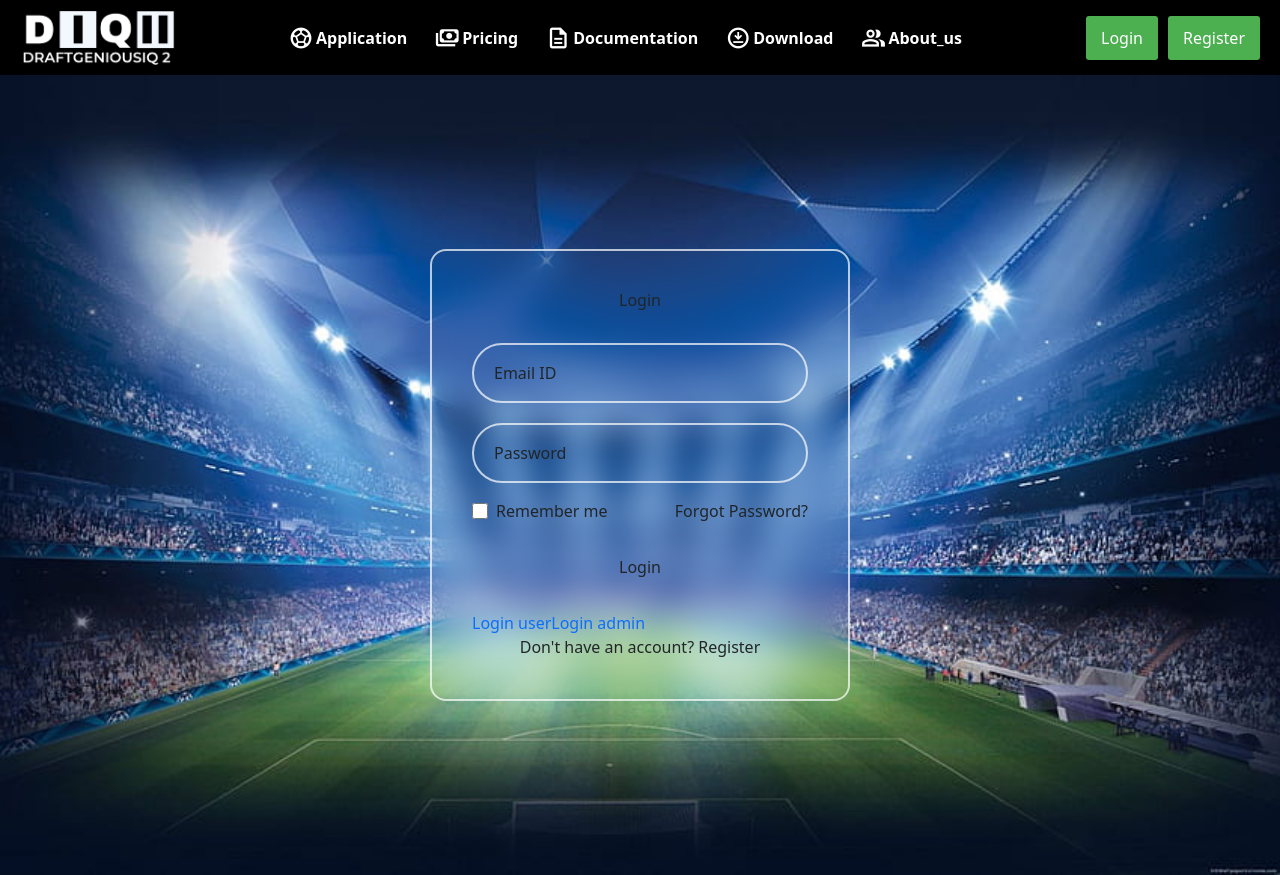
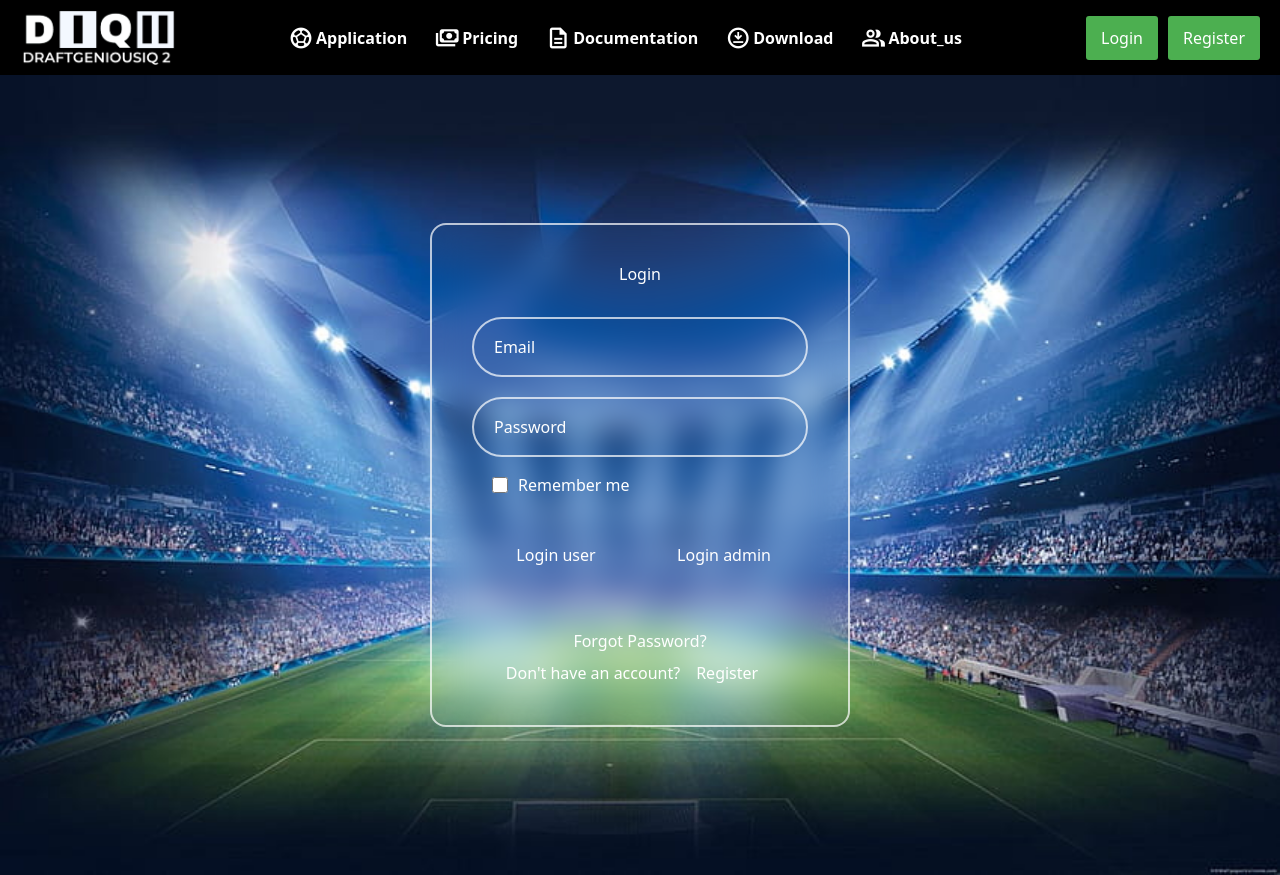
Before and after one commit to guti10x/DraftGeniousIQ2, an Angular app: page /login in a window 1280 px wide. Built offline with nearby package versions, Linux system fonts and the light colour scheme.

Commit message:
Add content y navegación ventana registro + fix estilos btns login y register

```diff
--- a/src/app/login-page/login-page.component.html
+++ b/src/app/login-page/login-page.component.html
@@ -6,7 +6,7 @@
 
         <div class="login__inputs">
             <div class="login__box">
-                <input type="email" placeholder="Email ID" required class="login__input">
+                <input type="email" placeholder="Email" required class="login__input">
                 <i class="ri-mail-fill"></i>
             </div>
 
@@ -21,16 +21,16 @@
                 <input type="checkbox" class="login__check-input" id="user-check">
                 <label for="user-check" class="login__check-label">Remember me</label>
             </div>
-
-            <a href="#" class="login__forgot">Forgot Password?</a>
         </div>
 
-        <button type="submit" class="login__button">Login</button>
-        <a routerLink="/home">Login user</a>
-        <a routerLink="/admin">Login admin</a>
+        <div class="log-btns">
+            <a routerLink="/home" class="login__button">Login user</a>
+            <a routerLink="/admin" class="login__button">Login admin</a>
+        </div>
 
         <div class="login__register">
-            Don't have an account? <a href="#">Register</a>
+            <a href="#" class="login__forgot">Forgot Password?</a>
+            <p>Don't have an account?<a routerLink="/register" class="login__button">Register</a></p>
         </div>
     </form>
 </div>
--- a/src/app/login-page/login-page.component.scss
+++ b/src/app/login-page/login-page.component.scss
@@ -12,6 +12,7 @@
   box-sizing: border-box;
   padding: 0;
   margin: 0;
+  color: white;
 }
 
 body,
@@ -104,11 +105,13 @@ img {
   font-size: 1.25rem;
 }
 
-.login__check,
-.login__check-box {
+.login__check{
   display: flex;
+  flex-direction: column;
   justify-content: space-between;
-  align-items: center;
+  align-items: start;
+  margin-left: 20px;
+  margin-top: 15px;
 }
 
 .login__check {
@@ -117,7 +120,11 @@ img {
 }
 
 .login__check-box {
-  column-gap: .5rem;
+  display: flex;
+  flex-direction: row;
+  justify-content: center;
+  align-items: center;
+  gap: 10px;
 }
 
 .login__check-input {
@@ -138,6 +145,7 @@ img {
   width: 100%;
   padding: 1rem;
   margin-bottom: 1rem;
+  text-align: center;
   background-color: var(--white-color);
   border-radius: 4rem;
   color: var(--black-color);
@@ -145,9 +153,21 @@ img {
   cursor: pointer;
 }
 
+.log-btns{
+  display: flex;
+  flex-direction: row;
+  align-items: center;
+  justify-content: center;
+  margin-top: 30px;
+}
+
 .login__register {
   font-size: var(--small-font-size);
   text-align: center;
+  display: flex;
+  flex-direction: column;
+  gap: 8px;
+  margin-top: 30px;
 }
 
 .login__register a {
--- a/src/app/login-page/login-page.component.ts
+++ b/src/app/login-page/login-page.component.ts
@@ -2,14 +2,18 @@ import { Component } from '@angular/core';
 import { RouterLink, RouterOutlet } from '@angular/router';
 import { HomePageComponent } from '../home-page/home-page.component';
 import { AdminPageComponent } from '../admin-page/admin-page.component';
+import { RegisterPageComponent } from '../register-page/register-page.component';
 
 @Component({
   selector: 'login-page',
   standalone: true,
-  imports: [RouterLink, RouterOutlet, HomePageComponent, AdminPageComponent],
+  imports: [RouterLink, RouterOutlet, HomePageComponent, AdminPageComponent,RegisterPageComponent],
   templateUrl: './login-page.component.html',
   styleUrl: './login-page.component.scss'
 })
 export class LoginPageComponent {
+  email: string = '';
+  password: string = '';
 
+  constructor() { }
 }
--- a/src/app/register-page/register-page.component.html
+++ b/src/app/register-page/register-page.component.html
@@ -1 +1,41 @@
-<p>register-page works!</p>
+<div class="login">
+    <img src="../../assets/imagenes/fondo_login6.jpg" alt="image" class="login__bg">
+
+    <form action="" class="login__form">
+        <h1 class="login__title">Register</h1>
+
+        <div class="login__inputs">
+
+            <div class="login__box">
+                <input type="email" placeholder="Username" required class="login__input">
+                <i class="ri-mail-fill"></i>
+            </div>
+
+            <div class="login__box">
+                <input type="email" placeholder="Email" required class="login__input">
+                <i class="ri-mail-fill"></i>
+            </div>
+
+            <div class="login__box">
+                <input type="password" placeholder="Password" required class="login__input">
+                <i class="ri-lock-2-fill"></i>
+            </div>
+        </div>
+
+        <div class="login__check">
+            <div class="login__check-box">
+                <input type="checkbox" class="login__check-input" id="user-check">
+                <label for="user-check" class="login__check-label">Remember me</label>
+            </div>
+        </div>
+
+        <div class="log-btns">
+            <a routerLink="/home" class="login__button">Register user</a>
+            <a routerLink="/admin" class="login__button">Register admin</a>
+        </div>
+
+        <div class="login__register">
+            <p>You have an account?<a routerLink="/login" class="login__button">Login</a></p>
+        </div>
+    </form>
+</div>
--- a/src/app/register-page/register-page.component.scss
+++ b/src/app/register-page/register-page.component.scss
@@ -0,0 +1,195 @@
+:root {
+  --white-color: hsl(0, 0%, 100%);
+  --black-color: hsl(0, 0%, 0%);
+  --body-font: "Poppins", sans-serif;
+  --h1-font-size: 2rem;
+  --normal-font-size: 1rem;
+  --small-font-size: .813rem;
+}
+
+/*=============== BASE ===============*/
+* {
+  box-sizing: border-box;
+  padding: 0;
+  margin: 0;
+  color: white;
+}
+
+body,
+input,
+button {
+  font-family: var(--body-font);
+  font-size: var(--normal-font-size);
+}
+
+a {
+  text-decoration: none;
+}
+
+img {
+  display: block;
+  max-width: 100%;
+  height: auto;
+}
+
+/*=============== LOGIN ===============*/
+.login {
+  position: relative;
+  height: 100vh;
+  display: grid;
+  align-items: center;
+}
+
+.login__bg {
+  position: absolute;
+  width: 100%;
+  height: 100%;
+  object-fit: cover;
+  object-position: center;
+}
+
+.login__form {
+  position: relative;
+  margin-inline: 1.5rem;
+  background-color: hsla(0, 0%, 100%, .01);
+  border: 2px solid hsla(0, 0%, 100%, .7);
+  padding: 2.5rem 1rem;
+  color: var(--white-color);
+  border-radius: 1rem;
+  backdrop-filter: blur(16px);
+}
+
+.login__title {
+  text-align: center;
+  font-size: var(--h1-font-size);
+  margin-bottom: 1.25rem;
+}
+
+.login__inputs,
+.login__box {
+  display: grid;
+}
+
+.login__inputs {
+  row-gap: 1.25rem;
+  margin-bottom: 1rem;
+}
+
+.login__box {
+  grid-template-columns: 1fr max-content;
+  column-gap: .75rem;
+  align-items: center;
+  border: 2px solid hsla(0, 0%, 100%, .7);
+  padding-inline: 1.25rem;
+  border-radius: 4rem;
+}
+
+.login__input,
+.login__button {
+  border: none;
+  outline: none;
+}
+
+.login__input {
+  width: 100%;
+  background: none;
+  color: var(--white-color);
+  padding-block: 1rem;
+}
+
+.login__input::placeholder {
+  color: var(--white-color);
+}
+
+.login__box i {
+  font-size: 1.25rem;
+}
+
+.login__check{
+  display: flex;
+  flex-direction: column;
+  justify-content: space-between;
+  align-items: start;
+  margin-left: 20px;
+  margin-top: 15px;
+}
+
+.login__check {
+  margin-bottom: 1rem;
+  font-size: var(--small-font-size);
+}
+
+.login__check-box {
+  display: flex;
+  flex-direction: row;
+  justify-content: center;
+  align-items: center;
+  gap: 10px;
+}
+
+.login__check-input {
+  width: 1rem;
+  height: 1rem;
+  accent-color: var(--white-color);
+}
+
+.login__forgot {
+  color: var(--white-color);
+}
+
+.login__forgot:hover {
+  text-decoration: underline;
+}
+
+.login__button {
+  width: 100%;
+  padding: 1rem;
+  margin-bottom: 1rem;
+  text-align: center;
+  background-color: var(--white-color);
+  border-radius: 4rem;
+  color: var(--black-color);
+  font-weight: 500;
+  cursor: pointer;
+}
+
+.log-btns{
+  display: flex;
+  flex-direction: row;
+  align-items: center;
+  justify-content: center;
+  margin-top: 30px;
+}
+
+.login__register {
+  font-size: var(--small-font-size);
+  text-align: center;
+  display: flex;
+  flex-direction: column;
+  gap: 8px;
+  margin-top: 30px;
+}
+
+.login__register a {
+  color: var(--white-color);
+  font-weight: 500;
+}
+
+.login__register a:hover {
+  text-decoration: underline;
+}
+
+/*=============== BREAKPOINTS ===============*/
+/* For medium devices */
+@media screen and (min-width: 576px) {
+  .login {
+    justify-content: center;
+  }
+  .login__form {
+    width: 420px;
+    padding-inline: 2.5rem;
+  }
+  .login__title {
+    margin-bottom: 2rem;
+  }
+}
--- a/src/app/register-page/register-page.component.ts
+++ b/src/app/register-page/register-page.component.ts
@@ -1,12 +1,21 @@
 import { Component } from '@angular/core';
+import { RouterLink, RouterOutlet } from '@angular/router';
+import { LoginPageComponent } from '../login-page/login-page.component';
+import { HomePageComponent } from '../home-page/home-page.component';
+import { AdminPageComponent } from '../admin-page/admin-page.component';
 
 @Component({
   selector: 'register-page',
   standalone: true,
-  imports: [],
+  imports: [RouterLink, RouterOutlet, LoginPageComponent, HomePageComponent, AdminPageComponent],
   templateUrl: './register-page.component.html',
   styleUrl: './register-page.component.scss'
 })
 export class RegisterPageComponent {
+  user: string = '';
+  email: string = '';
+  password: string = '';
+
+  constructor() { }
 
 }
```
